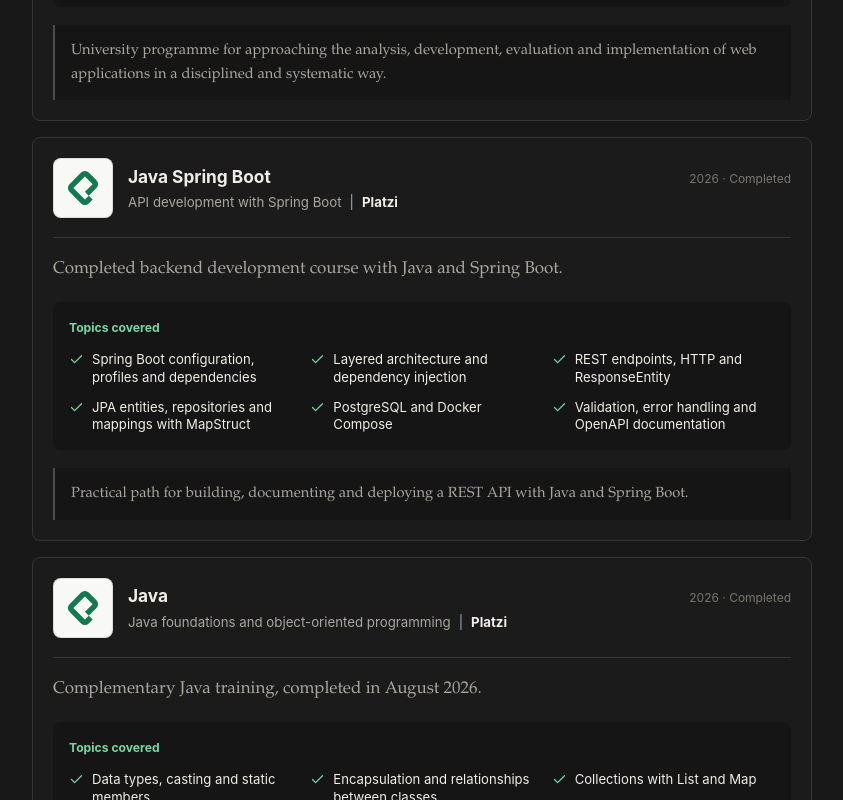
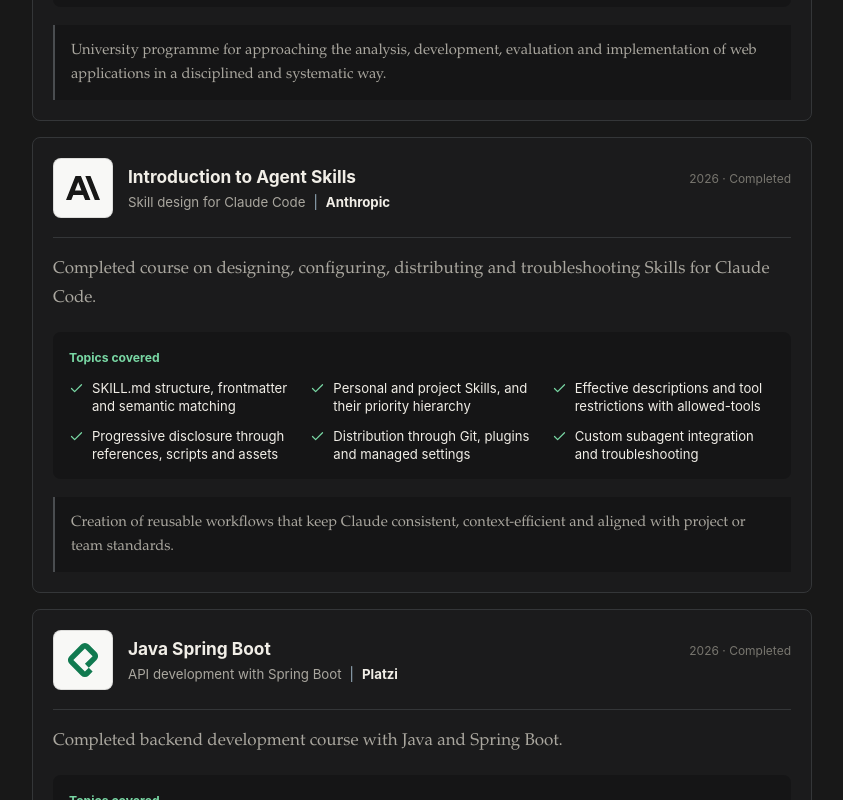
Before and after one commit to FacuPompa/portfolio, a React (Vite) app: page / in a window 1280 px wide. Shown: the part 4100-4900 px from the top of the page, without its empty margins (218-1061 px from the left). Built offline with nearby package versions, Linux system fonts and the light colour scheme.

Commit message:
added new course

```diff
--- a/index.html
+++ b/index.html
@@ -13,7 +13,7 @@
     <meta property="og:type" content="website" />
     <meta property="og:site_name" content="Portfolio de Facundo Pompa" />
     <meta property="og:url" content="https://pompa-dev.netlify.app/" />
-    <meta property="og:title" content="Facundo Pompa — Desarrollador de software" />
+    <meta property="og:title" content="Facundo Pompa - Desarrollador de software" />
     <meta
       property="og:description"
       content="Desarrollador enfocado en backend con Java y Spring Boot, con experiencia frontend en React."
@@ -23,16 +23,16 @@
     <meta property="og:image:type" content="image/webp" />
     <meta property="og:image:width" content="1731" />
     <meta property="og:image:height" content="909" />
-    <meta property="og:image:alt" content="Facundo Pompa, desarrollador web enfocado en Java y Spring Boot" />
+    <meta property="og:image:alt" content="Facundo Pompa, desarrollador de software enfocado en Java y Spring Boot" />
     <meta property="og:locale" content="es_AR" />
     <meta name="twitter:card" content="summary_large_image" />
-    <meta name="twitter:title" content="Facundo Pompa — Desarrollador de software" />
+    <meta name="twitter:title" content="Facundo Pompa - Desarrollador de software" />
     <meta
       name="twitter:description"
       content="Desarrollador enfocado en backend con Java y Spring Boot, con experiencia frontend en React."
     />
     <meta name="twitter:image" content="https://pompa-dev.netlify.app/og-image.webp" />
-    <meta name="twitter:image:alt" content="Facundo Pompa, desarrollador web enfocado en Java y Spring Boot" />
+    <meta name="twitter:image:alt" content="Facundo Pompa, desarrollador de software enfocado en Java y Spring Boot" />
     <link rel="icon" href="favicon.svg" type="image/svg+xml" />
     <script type="application/ld+json">
       {
@@ -40,8 +40,8 @@
         "@type": "Person",
         "name": "Facundo Pompa",
         "alternateName": "@FacuPompa",
-        "jobTitle": "Desarrollador web",
-        "description": "Desarrollador web enfocado en backend con Java y Spring Boot, con experiencia frontend en React.",
+        "jobTitle": "Desarrollador de software",
+        "description": "Desarrollador de software enfocado en backend con Java y Spring Boot, con experiencia frontend en React.",
         "sameAs": [
           "https://github.com/FacuPompa",
           "https://www.linkedin.com/in/facundo-pompa/"
@@ -55,14 +55,14 @@
         ]
       }
     </script>
-    <title>Facundo Pompa — Desarrollador de software</title>
+    <title>Facundo Pompa - Desarrollador de software</title>
   </head>
   <body>
     <div id="root"></div>
     <noscript>
       <main style="max-width: 720px; margin: 64px auto; padding: 0 24px; font-family: Georgia, serif; line-height: 1.65;">
         <h1>Facundo Pompa</h1>
-        <p>Desarrollador web enfocado en React y en formación backend con Java y Spring.</p>
+        <p>Desarrollador de software enfocado en React y en formación backend con Java y Spring.</p>
         <p>Este portfolio utiliza JavaScript para mostrar los proyectos, las galerías y el contenido bilingüe.</p>
         <p>
           Podés consultar mi trabajo en
--- a/src/App.tsx
+++ b/src/App.tsx
@@ -1,6 +1,6 @@
 import { useState } from 'react'
 import { ArrowUp, Check, ChevronDown, ChevronUp, Github, ExternalLink } from 'lucide-react'
-import { SiPlatzi } from 'react-icons/si'
+import { SiAnthropic, SiPlatzi } from 'react-icons/si'
 import { Header } from './components/Header'
 import { ProjectGallery } from './components/ProjectGallery'
 import { Starfield } from './components/Starfield'
@@ -105,6 +105,18 @@
       note: 'Formación universitaria para abordar de forma disciplinada y sistemática el análisis, desarrollo, evaluación e implantación de aplicaciones web.',
     },
     {
+      focus: 'Diseño de Skills para Claude Code',
+      topics: [
+        'Estructura de SKILL.md, frontmatter y coincidencia semántica',
+        'Skills personales, de proyecto y jerarquía de prioridad',
+        'Descripciones efectivas y restricción de herramientas con allowed-tools',
+        'Divulgación progresiva con referencias, scripts y assets',
+        'Distribución mediante Git, plugins y configuración administrada',
+        'Integración con subagentes y diagnóstico de problemas',
+      ],
+      note: 'Creación de flujos reutilizables para mantener a Claude consistente, eficiente en contexto y alineado con los estándares de un proyecto o equipo.',
+    },
+    {
       focus: 'Desarrollo de APIs con Spring Boot',
       topics: [
         'Configuración, perfiles y dependencias de Spring Boot',
@@ -201,6 +213,18 @@
         'Security, legislation and supervised technical practice',
       ],
       note: 'University programme for approaching the analysis, development, evaluation and implementation of web applications in a disciplined and systematic way.',
+    },
+    {
+      focus: 'Skill design for Claude Code',
+      topics: [
+        'SKILL.md structure, frontmatter and semantic matching',
+        'Personal and project Skills, and their priority hierarchy',
+        'Effective descriptions and tool restrictions with allowed-tools',
+        'Progressive disclosure through references, scripts and assets',
+        'Distribution through Git, plugins and managed settings',
+        'Custom subagent integration and troubleshooting',
+      ],
+      note: 'Creation of reusable workflows that keep Claude consistent, context-efficient and aligned with project or team standards.',
     },
     {
       focus: 'API development with Spring Boot',
@@ -453,10 +477,12 @@
               <li className={index >= 3 ? 'education-card-reveal' : undefined} key={`${item.period}-${item.title}`}>
                 <article className="education-card">
                   <header className="education-card-header">
-                    <span className={`education-logo${item.place === 'Platzi' ? ' education-logo--platzi' : ''}`} role={item.place === 'Platzi' ? 'img' : undefined} aria-label={item.place === 'Platzi' ? item.logoAlt : undefined}>
+                    <span className={`education-logo${item.place === 'Platzi' ? ' education-logo--platzi' : item.place === 'Anthropic' ? ' education-logo--anthropic' : ''}`} role={item.place === 'Platzi' || item.place === 'Anthropic' ? 'img' : undefined} aria-label={item.place === 'Platzi' || item.place === 'Anthropic' ? item.logoAlt : undefined}>
                       {item.place === 'Platzi'
                         ? <SiPlatzi size={34} aria-hidden="true" />
-                        : <img src={item.logo} alt={item.logoAlt} loading="lazy" decoding="async" />}
+                        : item.place === 'Anthropic'
+                          ? <SiAnthropic size={34} aria-hidden="true" />
+                          : <img src={item.logo} alt={item.logoAlt} loading="lazy" decoding="async" />}
                     </span>
                     <div className="education-card-heading">
                       <div className="education-card-title-row">
--- a/src/content.ts
+++ b/src/content.ts
@@ -96,6 +96,14 @@
           status: 'En curso',
           logo: '/logo-unsl.webp',
           logoAlt: 'Universidad Nacional de San Luis',
+        },
+        {
+          period: '2026',
+          title: 'Introduction to Agent Skills',
+          place: 'Anthropic',
+          description: 'Curso finalizado sobre diseño, configuración, distribución y diagnóstico de Skills para Claude Code.',
+          status: 'Finalizado',
+          logoAlt: 'Anthropic',
         },
         {
           period: '2026',
@@ -244,6 +252,14 @@
         },
         {
           period: '2026',
+          title: 'Introduction to Agent Skills',
+          place: 'Anthropic',
+          description: 'Completed course on designing, configuring, distributing and troubleshooting Skills for Claude Code.',
+          status: 'Completed',
+          logoAlt: 'Anthropic',
+        },
+        {
+          period: '2026',
           title: 'Java Spring Boot',
           place: 'Platzi',
           description: 'Completed backend development course with Java and Spring Boot.',
--- a/src/styles.css
+++ b/src/styles.css
@@ -997,6 +997,11 @@
   padding: 11px;
 }
 
+.education-logo--anthropic {
+  padding: 11px;
+  color: #181817;
+}
+
 .education-card-heading {
   min-width: 0;
 }
```
Also changed, not shown: public/og-image-v2.png (added), public/og-image.png (added).
